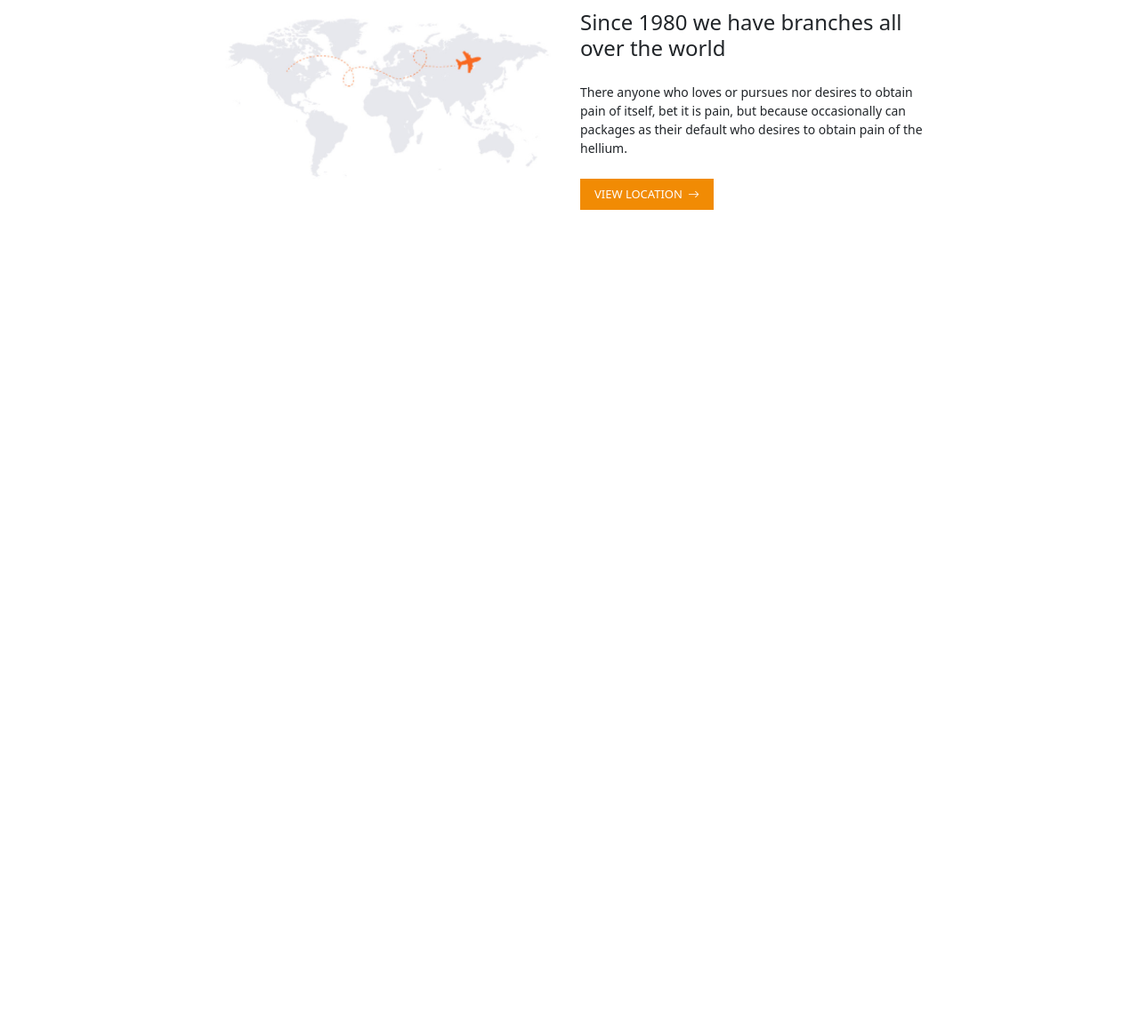
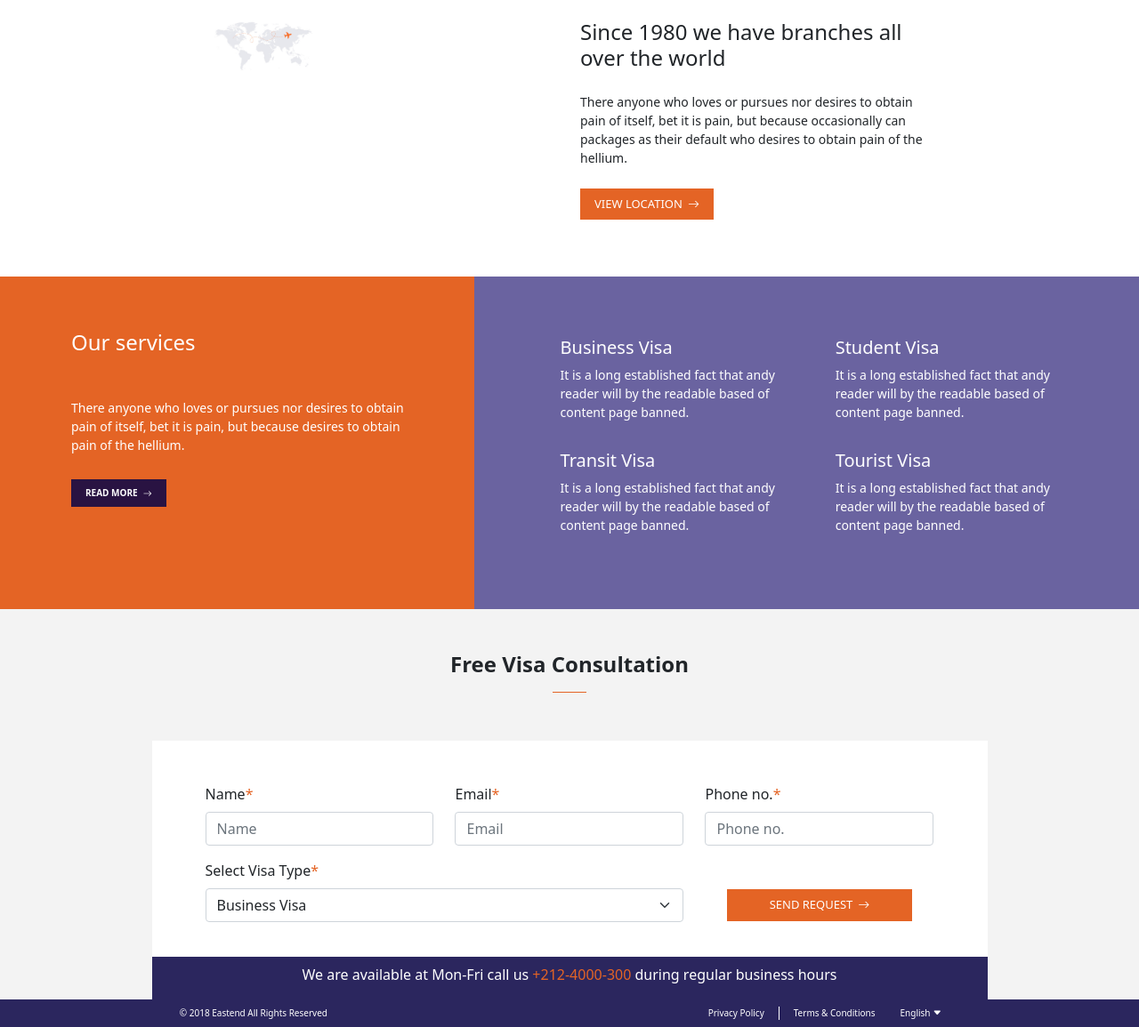
Before and after one commit to silviaDeyanova/front-end-task, a plain HTML site: page index.html in a window 1280 px wide. Shown: the part 699-1854 px from the top of the page at 89% size. Before the commit the page ends 999 px from the top, so only its background shows below. Drawn offline with nearby package versions, Linux system fonts and the light colour scheme.

Commit message:
New sections added

```diff
--- a/index.html
+++ b/index.html
@@ -63,60 +63,61 @@
                 <li class="mx-1 p-2 ">
                     CONTACTUS
                 </li>
-                <li class="d-flex mx-2 p-2 px-3" style="background-color: rgb(241, 139, 4);">
+                <li class="d-flex mx-2 p-2 px-3" style="background-color: #e46425; ">
                     GET QUOTES
                 </li>
             </ul>
 
         </div>
 
-        <div class="d-grid justify-content-center m-4">
+        <div class="d-grid justify-content-center m-4 ">
             <h2>Services</h2>
             <h6>HOME > SERVICES</h6>
         </div>
 
     </div>
-    <div class="d-flex flex-column imigr">
-        <div class="d-flex justify-content-center m-5">
+    <div class="d-flex flex-column imigr ">
+        <div class="d-flex flex-column justify-content-center text-center m-5 mb-0 ">
             <h4>Immigration Choose your Country!</h4>
+            <hr>
         </div>
 
-        <div class="container bg-white countries pt-4">
-            <div class="row text-center g-4">
-                <div class="col-md">
-                    <div class="card">
-                        <div class="card-body text-start">
-                            <div class="h1 mb-3">
-                                <img src="/united_states.png">
+        <div class="container bg-white countries pt-4 ">
+            <div class="row text-center g-4 ">
+                <div class="col-md ">
+                    <div class="card ">
+                        <div class="card-body text-start ">
+                            <div class="h1 mb-3 ">
+                                <img src="/united_states.png ">
                             </div>
 
-                            <h3 class="card-title mb-2">United States</h3>
-                            <p class="card-text">
+                            <h3 class="card-title mb-2 ">United States</h3>
+                            <p class="card-text ">
                                 It is a long established fact read looking at its layout.
                             </p>
-                            <p class="read">READ MORE <i class="bi bi-arrow-right arrow"></i></p>
+                            <p class="read ">READ MORE <i class="bi bi-arrow-right arrow "></i></p>
                         </div>
                     </div>
                 </div>
-                <div class="col-md">
-                    <div class="card">
-                        <div class="card-body text-start">
-                            <div class="h1 mb-3">
-                                <img src="/australia.png">
+                <div class="col-md ">
+                    <div class="card ">
+                        <div class="card-body text-start ">
+                            <div class="h1 mb-3 ">
+                                <img src="/australia.png ">
                             </div>
-                            <h3 class="card-title mb-2">Austalia</h3>
-                            <p class="card-text">
+                            <h3 class="card-title mb-2 ">Austalia</h3>
+                            <p class="card-text ">
                                 It is a long established fact read looking at its layout.
                             </p>
-                            <p class="read" style="color: rgb(241, 139, 4)">READ MORE <i class="bi bi-arrow-right arrow"></i></p>
+                            <p class="read " style="color: #e46425 ">READ MORE <i class="bi bi-arrow-right arrow "></i></p>
                         </div>
                     </div>
                 </div>
-                <div class="col-md">
-                    <div class="card">
-                        <div class="card-body text-start">
-                            <div class="h1 mb-3">
-                                <img src="/singapore.png" id="flag">
+                <div class="col-md ">
+                    <div class="card ">
+                        <div class="card-body text-start ">
+                            <div class="h1 mb-3 ">
+                                <img src="/singapore.png " id="flag ">
                             </div>
                             <h3 class=" card-title mb-2 ">Singapore</h3>
                             <p class="card-text ">
@@ -136,7 +137,7 @@
                             <p class="card-text ">
                                 It is a long established fact read looking at its layout.
                             </p>
-                            <p class="read ">READ MORE <i class="bi bi-arrow-right arrow"></i></p>
+                            <p class="read ">READ MORE <i class="bi bi-arrow-right arrow "></i></p>
                         </div>
                     </div>
                 </div>
@@ -144,21 +145,118 @@
         </div>
     </div>
 
-    <div class="container mt-5 mb-5">
-        <div class="row">
-            <div class="col-12 col-md-6 mb-4">
-                <img src="/map.png" id="map" class="img-fluid">
+    <div class="container mt-5 mb-5 ">
+        <div class="row ">
+            <div class="col-12 col-md-6 mb-4 ">
+                <img src="/map.png " id="map " class="img-fluid ">
             </div>
-            <div class="col-12 col-md-6">
-                <h4 class="mb-4">Since 1980 we have branches all over the world</h2>
-                    <p class="world mb-4">There anyone who loves or pursues nor desires to obtain pain of itself, bet it is pain, but because occasionally can packages as their default who desires to obtain pain of the hellium.</p>
-                    <p class="location d-inline-flex justify-content-center align-items-center p-2 px-3">VIEW LOCATION <i class="bi bi-arrow-right location_arrow"></i></p>
+            <div class="col-12 col-md-6 ">
+                <h4 class="mb-4 ">Since 1980 we have branches all over the world</h2>
+                    <p class="world mb-4 ">There anyone who loves or pursues nor desires to obtain pain of itself, bet it is pain, but because occasionally can packages as their default who desires to obtain pain of the hellium.</p>
+                    <p class="location d-inline-flex justify-content-center align-items-center p-2 px-3 ">VIEW LOCATION <i class="bi bi-arrow-right location_arrow "></i></p>
             </div>
         </div>
     </div>
-    <!-- Option 1: Bootstrap Bundle with Popper -->
-    <script src="https://cdn.jsdelivr.net/npm/bootstrap@5.0.2/dist/js/bootstrap.bundle.min.js " integrity="sha384-MrcW6ZMFYlzcLA8Nl+NtUVF0sA7MsXsP1UyJoMp4YLEuNSfAP+JcXn/tWtIaxVXM " crossorigin="anonymous ">
-    </script>
+    <div class="d-flex flex-column flex-md-row text-white ">
+        <div class="col-12 col-md-5 services ">
+            <h4 class="mb-5 ">
+                Our services
+            </h4>
+            <p class="text-white world ">There anyone who loves or pursues nor desires to obtain pain of itself, bet it is pain, but because desires to obtain pain of the hellium.</p>
+            <p class="more d-inline-flex justify-content-center align-items-center p-2 px-3 ">READ MORE <i class="bi bi-arrow-right location_arrow "></i></p>
+        </div>
+        <div class="d-flex flex-row justify-content-center align-items-center col-12 col-md-7 visa ">
+            <div class="d-flex flex-column col-5 align-items-center mx-2 mx-md-4 ">
+                <div class="p-2 ">
+                    <h5>Business Visa</h5>
+                    <p class="type_visa ">
+                        It is a long established fact that andy reader will by the readable based of content page banned.
+                    </p>
+                </div>
+                <div class="p-2 ">
+                    <h5>Transit Visa</h5>
+                    <p class="type_visa ">
+                        It is a long established fact that andy reader will by the readable based of content page banned.
+                    </p>
+                </div>
+            </div>
+            <div class="d-flex flex-column col-5 align-items-center mx-2 mx-md-4 ">
+                <div class="p-2 ">
+                    <h5>Student Visa</h5>
+                    <p class="type_visa ">
+                        It is a long established fact that andy reader will by the readable based of content page banned.
+                    </p>
+                </div>
+                <div class="p-2 ">
+                    <h5>Tourist Visa</h5>
+                    <p class="type_visa ">
+                        It is a long established fact that andy reader will by the readable based of content page banned.
+                    </p>
+                </div>
+            </div>
+        </div>
+    </div>
+
+    <div class="d-flex flex-column formular text-center ">
+        <h4 class="consultation fw-bold mt-5 ">Free Visa Consultation</h4>
+        <hr>
+        <div class="d-flex flex-column m-auto">
+            <div class="d-flex flex-column justify-content-evenly bg-white mt-1 m-auto px-5 pt-5 pb-4">
+                <div class="form-group row ">
+                    <div class=" col-4 ">
+                        <label class="form-label d-flex text-start required ">Name</label>
+                        <input type="text " class="form-control " placeholder="Name "></div>
+                    <div class="col-4 "><label class="form-label d-flex text-start required ">Email</label>
+                        <input type="text " class="form-control " placeholder="Email "></div>
+                    <div class="col-4 "><label class="form-label d-flex text-start required ">Phone no.</label>
+                        <input type="text " class="form-control " placeholder="Phone no. "></div>
+
+                </div>
+
+                <div class="form-group row mt-3 ">
+                    <div class="col-8"><label class="form-label d-flex text-start required ">Select Visa Type</label>
+                        <select class="form-select ">
+                        <option selected >Business Visa</option>
+                    </select>
+                    </div>
+                    <div class="col request">
+                        <p class="d-inline-flex justify-content-center align-items-center text-white location px-5 p-2">SEND REQUEST <i class="bi bi-arrow-right location_arrow "></i></p>
+                    </div>
+                </div>
+            </div>
+            <div class="d-flex justify-content-center text-white pt-2 m-0 phone">
+                <p>We are available at Mon-Fri call us
+                    <span id="number">+212-4000-300</span> during regular business hours</p>
+            </div>
+        </div>
+        <div class="d-flex flex row">
+            <div clas="col">
+
+            </div>
+        </div>
+        <div class="d-flex flex-column flex-md-row justify-content-around align-items-center text-white" style="background-color: rgba(12, 6, 71, 0.863); font-size: 10px;">
+            <p class="d-flex align-items-center m-0">
+                &copy; 2018 Eastend All Rights Reserved
+            </p>
+
+            <ul class="d-flex align-items-center p-2">
+                <li class="mx-6 px-3" style=" border-right: solid 1px white; text-align: center; ">
+                    Privacy Policy
+                </li>
+                <li class="mx-6 px-3">
+                    Terms & Conditions
+                </li>
+                <li class="mx-1 px-2">
+                    English
+                    <i class=" bi bi-caret-down-fill "></i>
+                </li>
+
+            </ul>
+
+        </div>
+        <!-- Option 1: Bootstrap Bundle with Popper -->
+        <script src=" https://cdn.jsdelivr.net/npm/bootstrap@5.0.2/dist/js/bootstrap.bundle.min.js " integrity="sha384-MrcW6ZMFYlzcLA8Nl+NtUVF0sA7MsXsP1UyJoMp4YLEuNSfAP+JcXn/tWtIaxVXM " crossorigin="anonymous ">
+        </script>
 
 
 </body>
--- a/style.css
+++ b/style.css
@@ -34,7 +34,7 @@
     }
 
     .arrow {
-        color: rgb(241, 139, 4);
+        color: #e46425;
     }
 
     .read {
@@ -60,7 +60,7 @@
 
     .location {
         color: white;
-        background-color: rgb(241, 139, 4);
+        background-color: #e46425;
         font-size: small;
     }
 
@@ -71,3 +71,61 @@
     .world {
         font-size: 14px;
     }
+
+    .services {
+        background-color: #e46425;
+        padding: 60px;
+        padding-left: 80px;
+    }
+
+    .visa {
+        background-color: rgba(19, 9, 105, 0.63);
+        padding: 60px;
+    }
+
+    .more {
+        background-color: rgba(12, 6, 71, 0.863);
+        font-size: 10px;
+        font-weight: bold;
+        margin-top: 12px;
+    }
+
+    .type_visa {
+        font-size: 14px;
+    }
+
+    .formular {
+        background-color: #f3f3f3;
+    }
+
+    hr {
+        width: 3%;
+        background-color: #e46425;
+        margin: auto;
+        height: 1px !important;
+        opacity: 1;
+        margin-bottom: 50px;
+        margin-top: 8px;
+    }
+
+    .form-group {
+        padding: 0;
+        margin: 0;
+    }
+
+    .required:after {
+        content: " *";
+        color: #e46425;
+    }
+
+    .request {
+        padding-top: 33px;
+    }
+
+    .phone {
+        background-color: rgba(12, 6, 71, 0.863);
+    }
+
+    #number {
+        color: #e46425;
+    }
```
